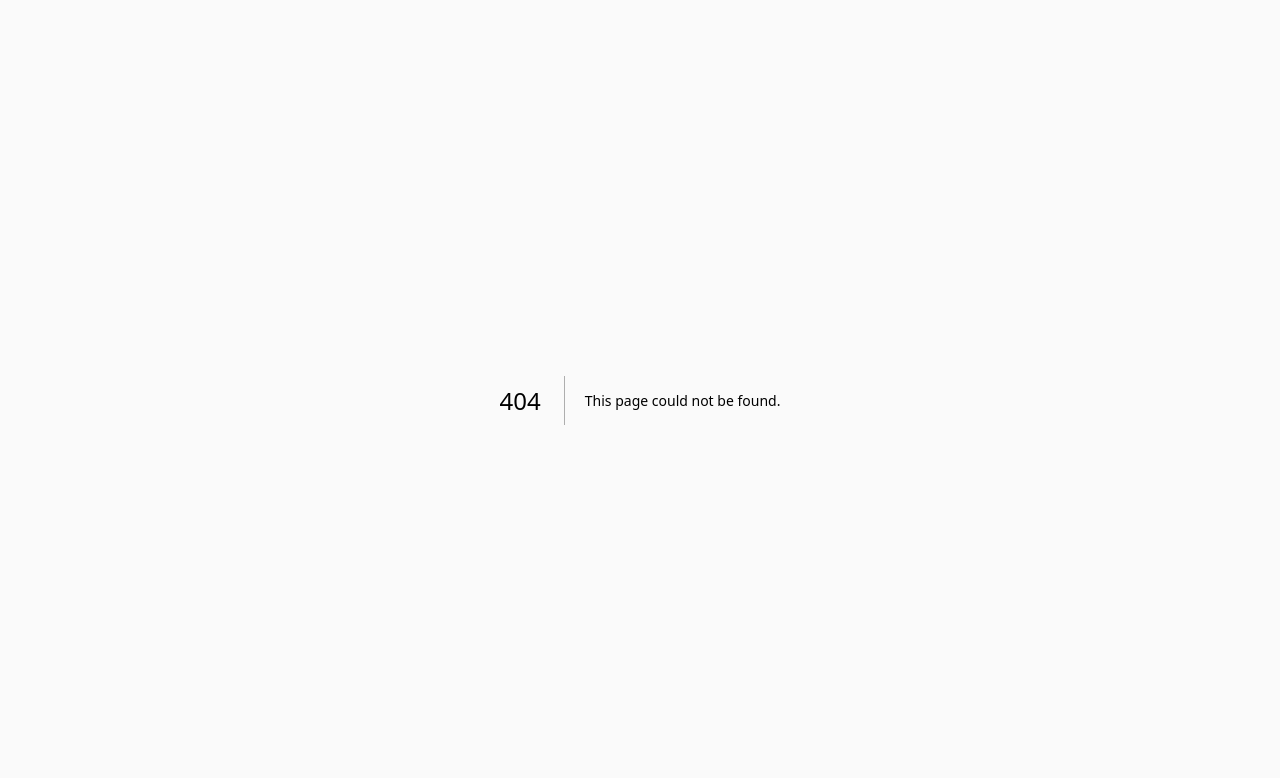
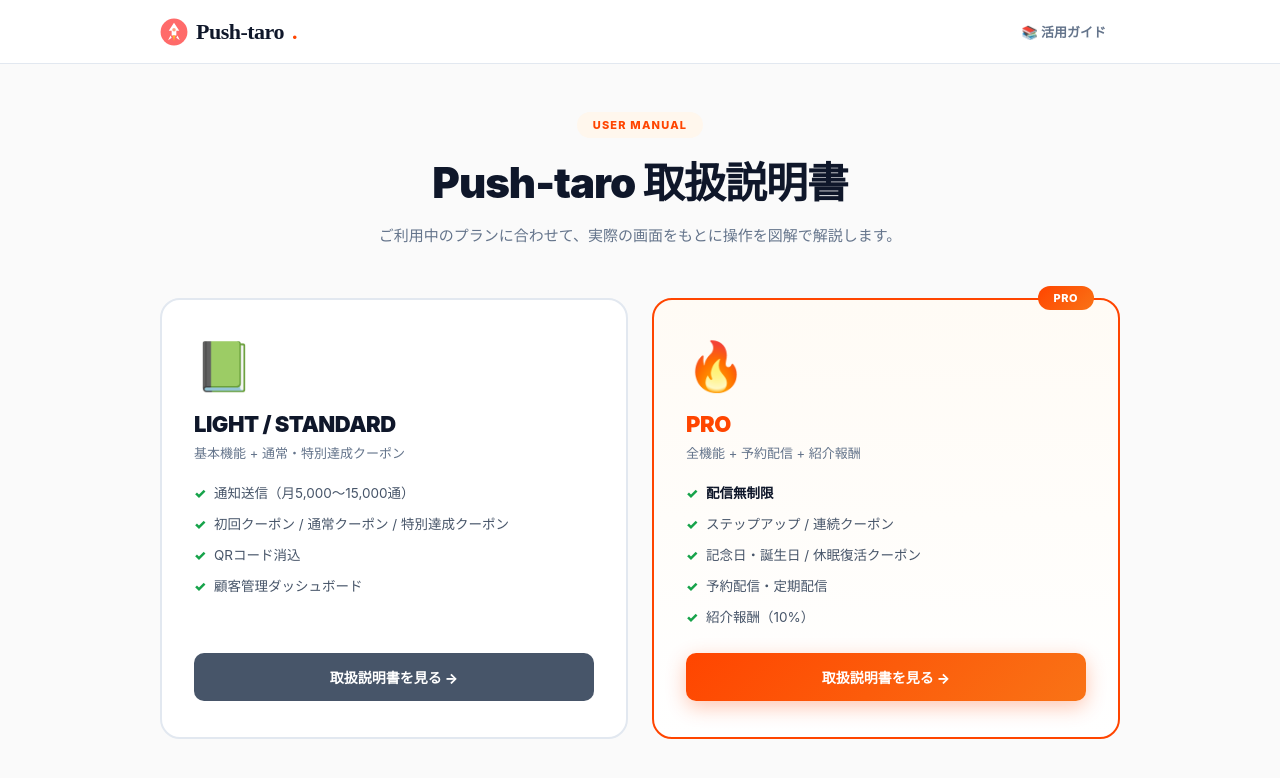
Before and after one commit to thellcishii-lang/push-taro, a Next.js app: page /torisetsu in a window 1280 px wide. Before the commit this address had no page. Shown: the top 778 px of the page. Built offline with nearby package versions, Linux system fonts and the light colour scheme.

Commit message:
Create page.tsx

```diff
--- /dev/null
+++ b/app/torisetsu/page.tsx
@@ -0,0 +1,109 @@
+'use client';
+
+import Link from 'next/link';
+
+export default function TorisetsuIndex() {
+  return (
+    <>
+      <nav className="t-nav">
+        <div className="t-nav-inner">
+          <Link href="/" className="t-logo">
+            <svg width="28" height="28" viewBox="0 0 48 48" fill="none">
+              <defs>
+                <linearGradient id="tLogoGrad" x1="0" y1="0" x2="48" y2="48">
+                  <stop offset="0%" stopColor="#ff6b6b" />
+                  <stop offset="100%" stopColor="#ff4500" />
+                </linearGradient>
+              </defs>
+              <circle cx="24" cy="24" r="23" fill="url(#tLogoGrad)" />
+              <path d="M24 8 L33 22 L28 22 L28 30 L20 30 L20 22 L15 22 Z" fill="#fff" />
+              <circle cx="24" cy="20" r="3" fill="#ff4500" opacity="0.5" />
+              <path d="M18 30 L14 38 L20 34 Z" fill="#fff" />
+              <path d="M30 30 L34 38 L28 34 Z" fill="#fff" />
+              <path d="M22 30 L24 40 L26 30 Z" fill="#fbbf24" />
+            </svg>
+            Push-taro<span>.</span>
+          </Link>
+          <Link href="/guide" className="t-nav-link">📚 活用ガイド</Link>
+        </div>
+      </nav>
+
+      <main className="t-main">
+        <div className="t-hero">
+          <span className="t-badge">User Manual</span>
+          <h1>Push-taro 取扱説明書</h1>
+          <p>ご利用中のプランに合わせて、実際の画面をもとに操作を図解で解説します。</p>
+        </div>
+
+        <div className="t-plan-grid">
+          <Link href="/torisetsu/light-standard" className="t-plan-card">
+            <div className="t-plan-icon">📗</div>
+            <div className="t-plan-name">LIGHT / STANDARD</div>
+            <div className="t-plan-desc">基本機能 + 通常・特別達成クーポン</div>
+            <ul className="t-plan-list">
+              <li>通知送信（月5,000〜15,000通）</li>
+              <li>初回クーポン / 通常クーポン / 特別達成クーポン</li>
+              <li>QRコード消込</li>
+              <li>顧客管理ダッシュボード</li>
+            </ul>
+            <span className="t-plan-btn">取扱説明書を見る →</span>
+          </Link>
+
+          <Link href="/torisetsu/pro" className="t-plan-card is-pro">
+            <span className="t-plan-badge">PRO</span>
+            <div className="t-plan-icon">🔥</div>
+            <div className="t-plan-name">PRO</div>
+            <div className="t-plan-desc">全機能 + 予約配信 + 紹介報酬</div>
+            <ul className="t-plan-list">
+              <li><strong>配信無制限</strong></li>
+              <li>ステップアップ / 連続クーポン</li>
+              <li>記念日・誕生日 / 休眠復活クーポン</li>
+              <li>予約配信・定期配信</li>
+              <li>紹介報酬（10%）</li>
+            </ul>
+            <span className="t-plan-btn">取扱説明書を見る →</span>
+          </Link>
+        </div>
+      </main>
+
+      <style jsx global>{`
+        .t-nav { position: sticky; top: 0; z-index: 100; background: rgba(255,255,255,0.95); backdrop-filter: blur(12px); border-bottom: 1px solid #e2e8f0; }
+        .t-nav-inner { max-width: 960px; margin: 0 auto; padding: 14px 24px; display: flex; align-items: center; justify-content: space-between; }
+        .t-logo { display: flex; align-items: center; gap: 8px; font-size: 22px; font-weight: 900; color: #0f172a; text-decoration: none; letter-spacing: -0.5px; }
+        .t-logo span { color: #ff4500; }
+        .t-nav-link { font-size: 13px; font-weight: 700; color: #64748b; text-decoration: none; padding: 8px 14px; border-radius: 8px; }
+        .t-nav-link:hover { background: #f1f5f9; color: #0f172a; }
+
+        .t-main { max-width: 960px; margin: 0 auto; padding: 48px 24px 80px; font-family: -apple-system, BlinkMacSystemFont, "Segoe UI", Roboto, "Noto Sans JP", sans-serif; }
+
+        .t-hero { text-align: center; margin-bottom: 48px; }
+        .t-badge { display: inline-block; font-size: 11px; font-weight: 800; letter-spacing: 1.2px; text-transform: uppercase; color: #ff4500; background: #fff7ed; padding: 6px 16px; border-radius: 20px; margin-bottom: 20px; }
+        .t-hero h1 { font-size: clamp(28px, 4vw, 42px); font-weight: 900; color: #0f172a; letter-spacing: -1px; margin: 0 0 14px; line-height: 1.2; }
+        .t-hero p { font-size: 15px; color: #64748b; line-height: 1.85; margin: 0; }
+
+        .t-plan-grid { display: grid; grid-template-columns: repeat(auto-fit, minmax(320px, 1fr)); gap: 24px; }
+        .t-plan-card { position: relative; display: flex; flex-direction: column; background: #fff; border: 2px solid #e2e8f0; border-radius: 20px; padding: 36px 32px; text-decoration: none; color: inherit; transition: all 0.25s; }
+        .t-plan-card:hover { border-color: #ff4500; transform: translateY(-4px); box-shadow: 0 20px 48px rgba(255,69,0,0.12); }
+        .t-plan-card.is-pro { border-color: #ff4500; background: linear-gradient(180deg, #fffbf5 0%, #fff 100%); }
+        .t-plan-badge { position: absolute; top: -14px; right: 24px; background: linear-gradient(135deg, #ff4500, #f97316); color: #fff; font-size: 11px; font-weight: 800; padding: 5px 16px; border-radius: 20px; letter-spacing: 0.5px; }
+        .t-plan-icon { font-size: 48px; margin-bottom: 16px; }
+        .t-plan-name { font-size: 22px; font-weight: 900; color: #0f172a; letter-spacing: -0.5px; margin-bottom: 6px; }
+        .t-plan-card.is-pro .t-plan-name { color: #ff4500; }
+        .t-plan-desc { font-size: 13px; color: #64748b; margin-bottom: 20px; }
+        .t-plan-list { list-style: none; padding: 0; margin: 0 0 24px; display: flex; flex-direction: column; gap: 8px; flex-grow: 1; }
+        .t-plan-list li { font-size: 13.5px; color: #475569; line-height: 1.7; padding-left: 20px; position: relative; }
+        .t-plan-list li::before { content: '✓'; position: absolute; left: 0; color: #16a34a; font-weight: 900; }
+        .t-plan-list li strong { color: #0f172a; }
+        .t-plan-btn { display: block; text-align: center; padding: 14px; border-radius: 10px; background: linear-gradient(135deg, #ff4500, #f97316); color: #fff; font-weight: 800; font-size: 14px; box-shadow: 0 6px 20px rgba(255,69,0,0.3); }
+        .t-plan-card:not(.is-pro) .t-plan-btn { background: #475569; box-shadow: none; }
+
+        @media (max-width: 640px) {
+          .t-main { padding: 32px 16px 60px; }
+          .t-plan-card { padding: 28px 24px; }
+          .t-plan-icon { font-size: 40px; }
+          .t-plan-name { font-size: 20px; }
+        }
+      `}</style>
+    </>
+  );
+}
```
